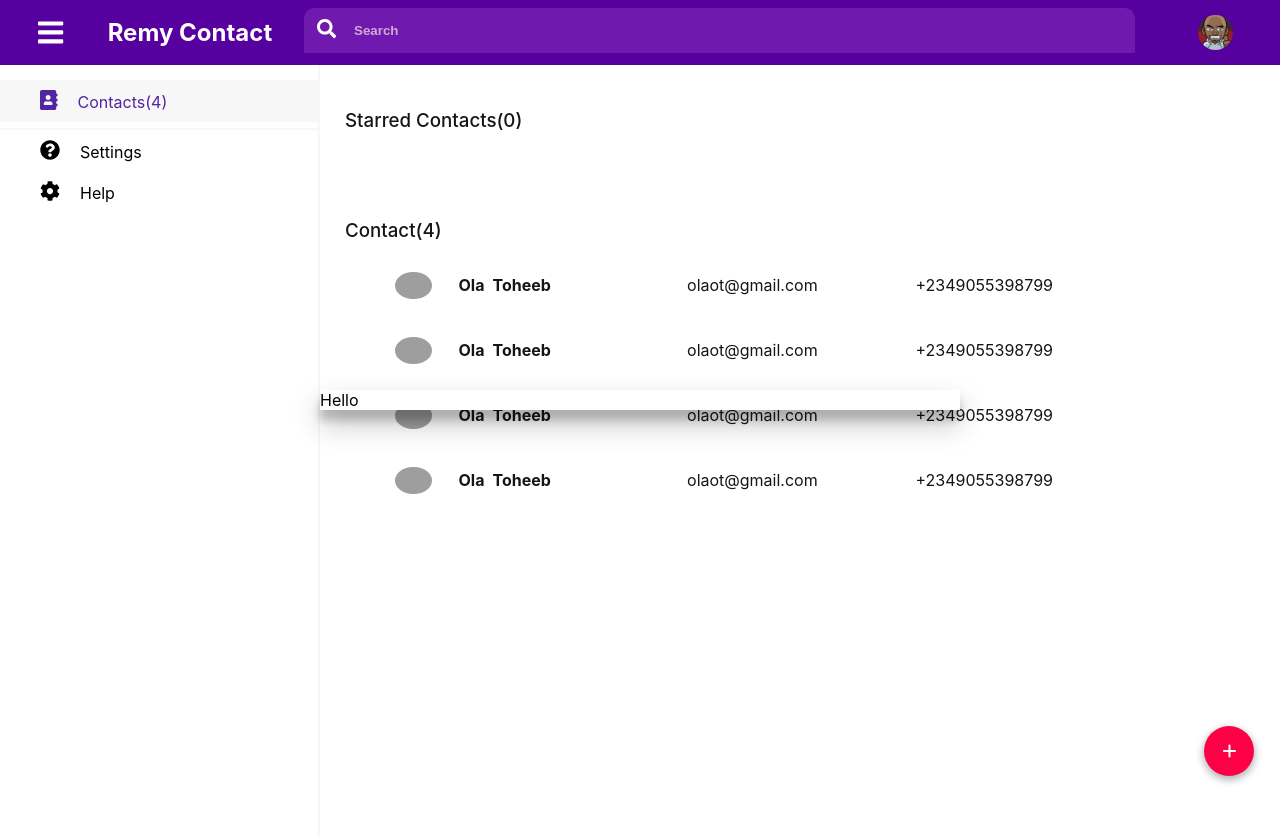
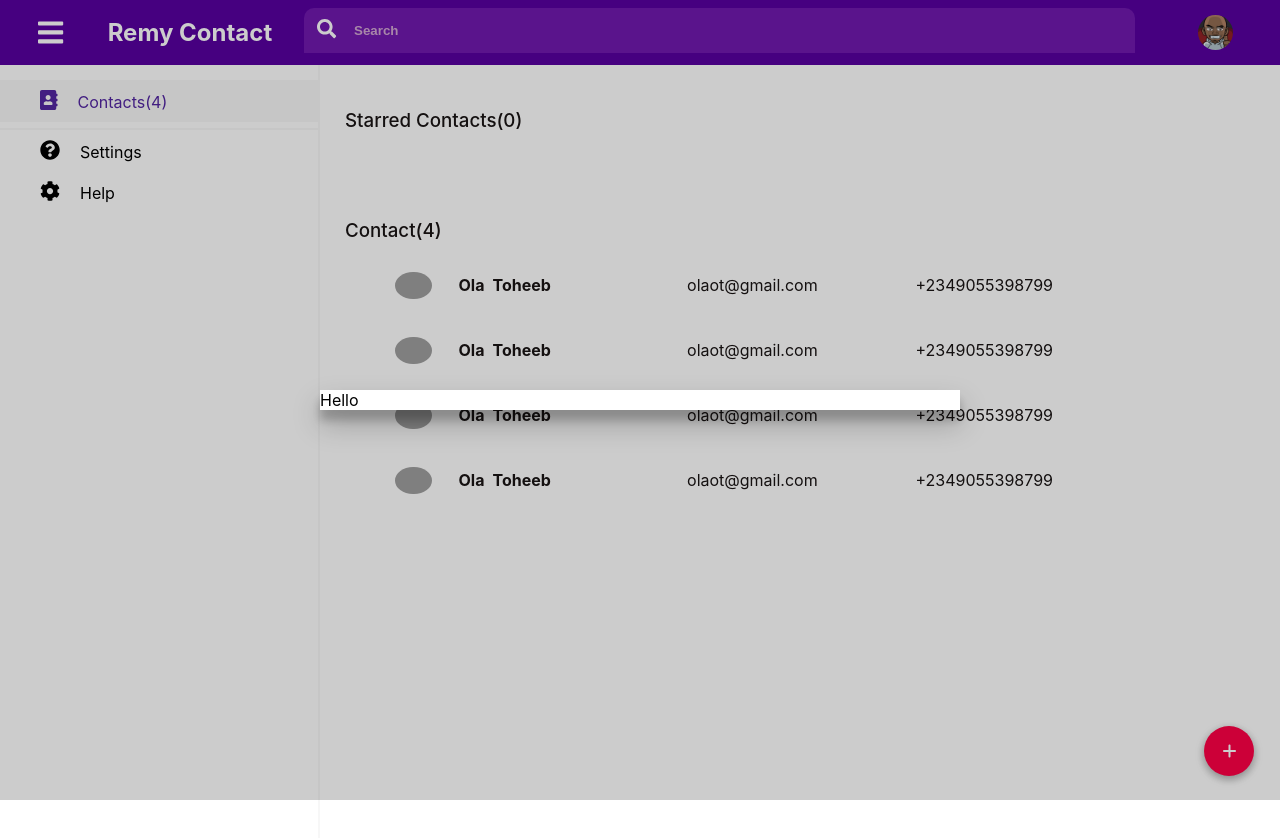
Before and after one commit to OlushesiToheeb/Remycontact, a React (Create React App) app: page / in a window 1280 px wide. Both pictures are taken after a click on the element 1229 px from the left and 751 px from the top of the page. Shown: the top 838 px of the page. Built offline with nearby package versions, Linux system fonts and the light colour scheme; grey boxes are pictures that could not be loaded.

Commit message:
:hear_no_evil: ft - added backdrop component

```diff
--- /dev/null
+++ b/src/component/Backdrop/Backdrop.css
@@ -0,0 +1,9 @@
+.Backdrop{
+  width:100%;
+  height: 100%;
+  position: fixed;
+  z-index: 15;
+  left:0;
+  top:0;
+  background-color: rgba(0,0, 0, 0.2);
+}
--- /dev/null
+++ b/src/component/Backdrop/Backdrop.js
@@ -0,0 +1,10 @@
+import React from 'react';
+import './Backdrop.css';
+
+const backDrop = (props) =>(
+   props.open ? <div
+  className="Backdrop"
+  onClick={props.close}></div> : null
+)
+
+export default backDrop;
--- a/src/component/Modal/Modal.css
+++ b/src/component/Modal/Modal.css
@@ -5,6 +5,7 @@
   height: auto;
   top: 50%;
   left: 50%;
+  z-index: 20;
   -webkit-transform: translate(-50%, -50%);
   transform: translate(-50%, -50%);
   box-shadow: 0 14px 28px rgba(0, 0, 0, 0.25), 0 10px 10px rgba(0, 0, 0, 0.22);
--- a/src/component/Modal/Modal.js
+++ b/src/component/Modal/Modal.js
@@ -1,11 +1,15 @@
 import React from 'react';
 import './Modal.css';
+import Backdrop from '../Backdrop/Backdrop';
 
 const Modal = (props) =>{
   return(
-    <div className='modal-main'
-    style={{opacity:props.show ? '1' : '0'}}>
-      {props.children}
+    <div>
+      <Backdrop open={props.show} close={props.closeModal}/>
+      <div className='modal-main'
+      style={{opacity:props.show ? '1' : '0'}}>
+        {props.children}
+      </div>
     </div>
   )
 }
--- a/src/container/ContactBuilder.js
+++ b/src/container/ContactBuilder.js
@@ -25,6 +25,10 @@ class ContactBuilder extends React.Component{
     this.setState({showModal:true})
   }
 
+  closeModalHandler=()=>{
+    this.setState({showModal:false})
+  }
+
   render(){
     return(
       <div>
@@ -41,6 +45,7 @@ class ContactBuilder extends React.Component{
           popModal={this.showModalHandler}/>
           <Modal
             show={this.state.showModal}
+            closeModal={this.closeModalHandler}
             >
             Hello
           </Modal>
```
